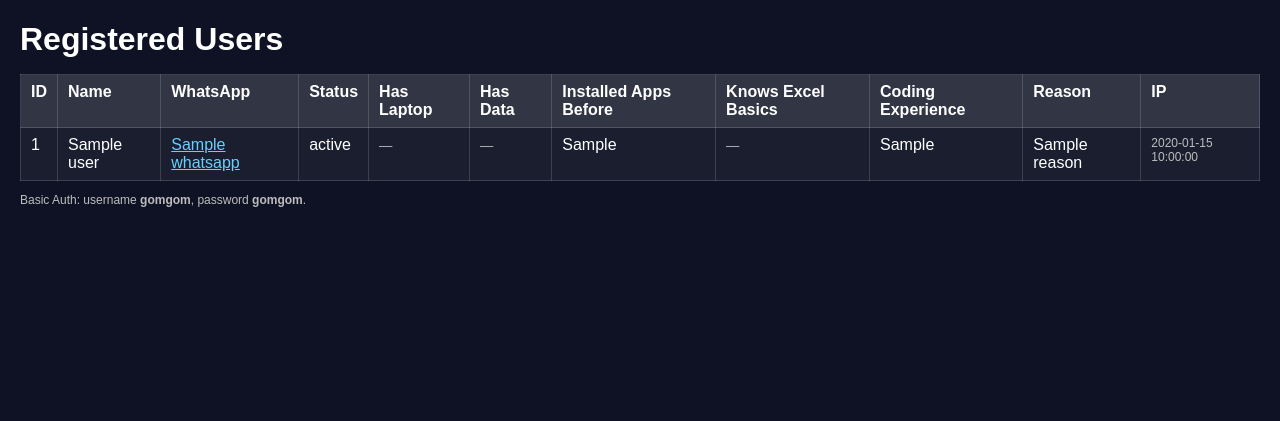
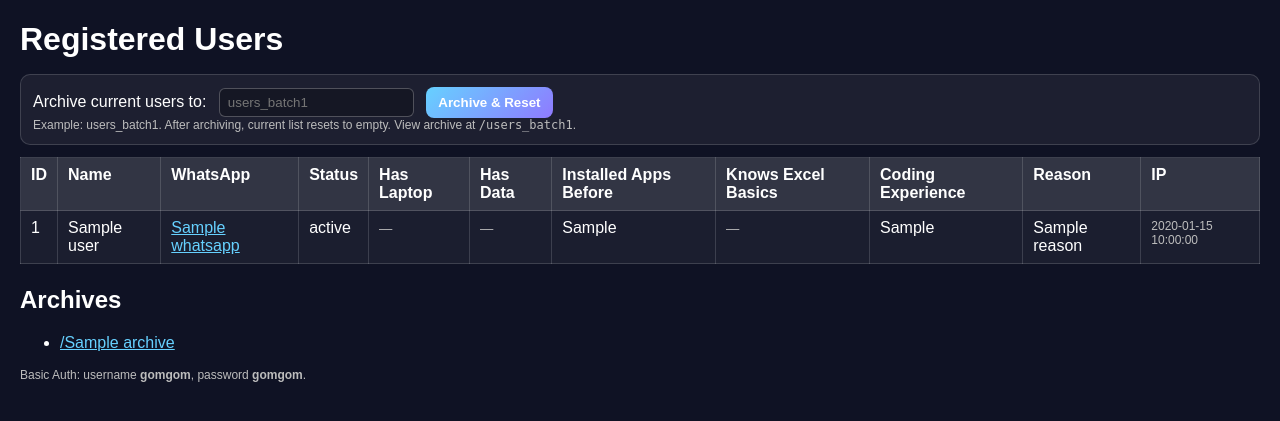
Before and after one commit to gomgomS/cobacoba.id, a Flask app: template templates/users.html in a window 1280 px wide. Shown: the top 421 px of the page. Run offline with Flask 3, Linux system fonts and the light colour scheme; the template is opened without the code that fills it: most values are stand-ins (such as "Sample title", 1, 10 or a date in 2020).

Commit message:
archive batch pendaftar

```diff
--- a/app.py
+++ b/app.py
@@ -251,7 +251,14 @@ def register_user():
 @requires_auth
 def admin_users():
     users = load_users()
-    return render_template("users.html", title=f"{APP_TITLE} · Users", users=users)
+    archives = []
+    try:
+        for fname in sorted(os.listdir("data")):
+            if fname.startswith("users_") and fname.endswith(".json") and fname != os.path.basename(USER_DATA_FILE):
+                archives.append(fname[:-5])  # drop .json
+    except FileNotFoundError:
+        pass
+    return render_template("users.html", title=f"{APP_TITLE} · Users", users=users, archives=archives)
 
 
 @app.route("/admin/links", methods=["GET"])
@@ -286,7 +293,7 @@ def create_link():
     existing_ids = {item.get("id") for item in links}
     base_id = link_id
     suffix = 2
-    while link_id in existing_ids or link_id in RESERVED_IDS:
+    while link_id in existing_ids or link_id in RESERVED_IDS or link_id.startswith("users_"):
         link_id = f"{base_id}-{suffix}"
         suffix += 1
 
@@ -391,6 +398,78 @@ def link_detail(link_id):
     return render_template("link_detail.html", title="Not found", item=None), 404
 
 
+# --- Users batch archive ---
+def sanitize_batch_name(raw: str) -> str:
+    if not raw:
+        return ""
+    cleaned_chars = []
+    for ch in raw.strip():
+        if ch.isalnum() or ch in {"_", "-"}:
+            cleaned_chars.append(ch)
+    return "".join(cleaned_chars)[:64]
+
+
+@app.route("/admin/users/archive", methods=["POST"])
+@requires_auth
+def archive_users():
+    batch = (request.form.get("batch_name") or "").strip()
+    batch = sanitize_batch_name(batch)
+    if not batch:
+        users = load_users()
+        archives = []
+        try:
+            for fname in sorted(os.listdir("data")):
+                if fname.startswith("users_") and fname.endswith(".json") and fname != os.path.basename(USER_DATA_FILE):
+                    archives.append(fname[:-5])
+        except FileNotFoundError:
+            pass
+        return render_template("users.html", title=f"{APP_TITLE} · Users", users=users, archives=archives, error="Batch name required"), 400
+
+    # Ensure filename ends with .json and is in data directory
+    archive_file = f"{batch}.json" if batch.startswith("users_") else f"users_{batch}.json"
+    archive_path = os.path.join("data", archive_file)
+    if os.path.exists(archive_path):
+        users = load_users()
+        archives = []
+        try:
+            for fname in sorted(os.listdir("data")):
+                if fname.startswith("users_") and fname.endswith(".json") and fname != os.path.basename(USER_DATA_FILE):
+                    archives.append(fname[:-5])
+        except FileNotFoundError:
+            pass
+        return render_template("users.html", title=f"{APP_TITLE} · Users", users=users, archives=archives, error="Archive already exists"), 400
+
+    current_users = load_users()
+    # Save current users into archive
+    try:
+        os.makedirs("data", exist_ok=True)
+        with open(archive_path, 'w', encoding='utf-8') as f:
+            json.dump(current_users, f, indent=2, ensure_ascii=False)
+    except Exception as e:
+        users = load_users()
+        return render_template("users.html", title=f"{APP_TITLE} · Users", users=users, error=f"Failed to write archive: {e}"), 500
+
+    # Clear users.json
+    save_users([])
+    return redirect(url_for("admin_users"))
+
+
+@app.route("/users_<batch>")
+def view_users_batch(batch):
+    batch = sanitize_batch_name(batch)
+    if not batch:
+        return redirect(url_for("index"))
+    archive_path = os.path.join("data", f"users_{batch}.json") if not batch.startswith("users_") else os.path.join("data", f"{batch}.json")
+    if not os.path.exists(archive_path):
+        return Response("Not Found", 404)
+    try:
+        with open(archive_path, 'r', encoding='utf-8') as f:
+            data = json.load(f)
+    except Exception:
+        data = []
+    return render_template("users.html", title=f"{APP_TITLE} · {batch}", users=data)
+
+
 if __name__ == "__main__":
     # For local dev. In production behind a reverse proxy, set host/port via env.
     port = int(os.environ.get("PORT", 5000))
--- a/templates/users.html
+++ b/templates/users.html
@@ -20,6 +20,15 @@
     </head>
 <body>
     <h1>Registered Users</h1>
+    {% if error %}
+    <div style="background:#8b0000;padding:8px 12px;border-radius:8px;margin:10px 0;">{{ error }}</div>
+    {% endif %}
+    <form method="post" action="{{ url_for('archive_users') }}" style="margin:12px 0; background: rgba(255,255,255,0.06); padding: 12px; border-radius: 10px; border: 1px solid rgba(255,255,255,0.15);">
+        <label for="batch_name">Archive current users to:</label>
+        <input type="text" id="batch_name" name="batch_name" placeholder="users_batch1" style="margin:0 8px; padding:6px 8px; border-radius:6px; border:1px solid rgba(255,255,255,0.25); background: rgba(0,0,0,0.25); color:#fff;">
+        <button type="submit" style="padding:8px 12px; border:0; border-radius:8px; background: linear-gradient(135deg, #66d1ff, #8f7aff); color:#fff; font-weight:600; cursor:pointer;">Archive & Reset</button>
+        <div class="meta">Example: users_batch1. After archiving, current list resets to empty. View archive at <code>/users_batch1</code>.</div>
+    </form>
     <table>
         <thead>
             <tr>
@@ -72,6 +81,15 @@
             {% endfor %}
         </tbody>
     </table>
+    <h2 style="margin-top:22px;">Archives</h2>
+    <ul>
+        {% for a in archives or [] %}
+            <li><a href="/{{ a }}" style="color:#66d1ff;">/{{ a }}</a></li>
+        {% endfor %}
+        {% if not archives %}
+            <li><small>— no archives —</small></li>
+        {% endif %}
+    </ul>
     <p class="meta">Basic Auth: username <b>gomgom</b>, password <b>gomgom</b>.</p>
 </body>
 </html>
```
